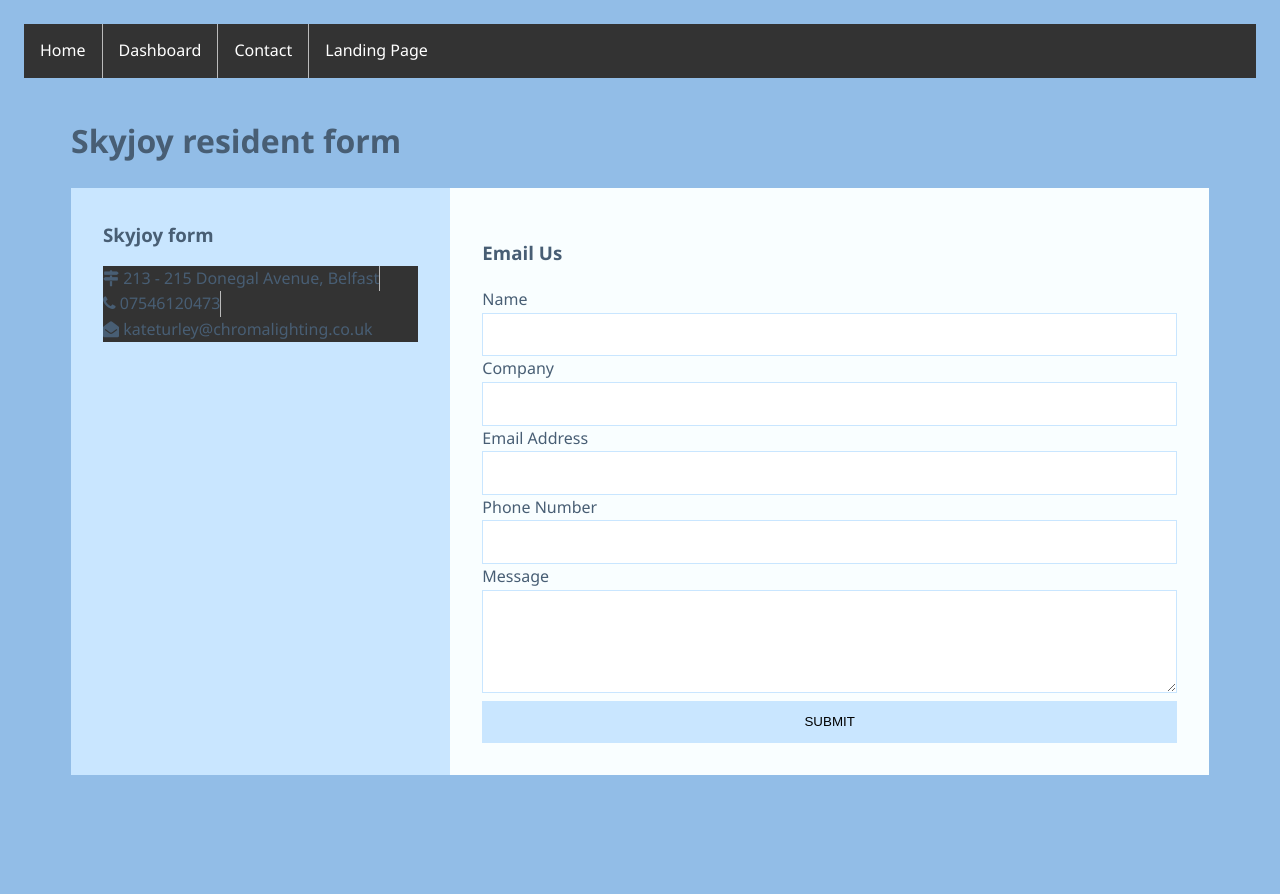
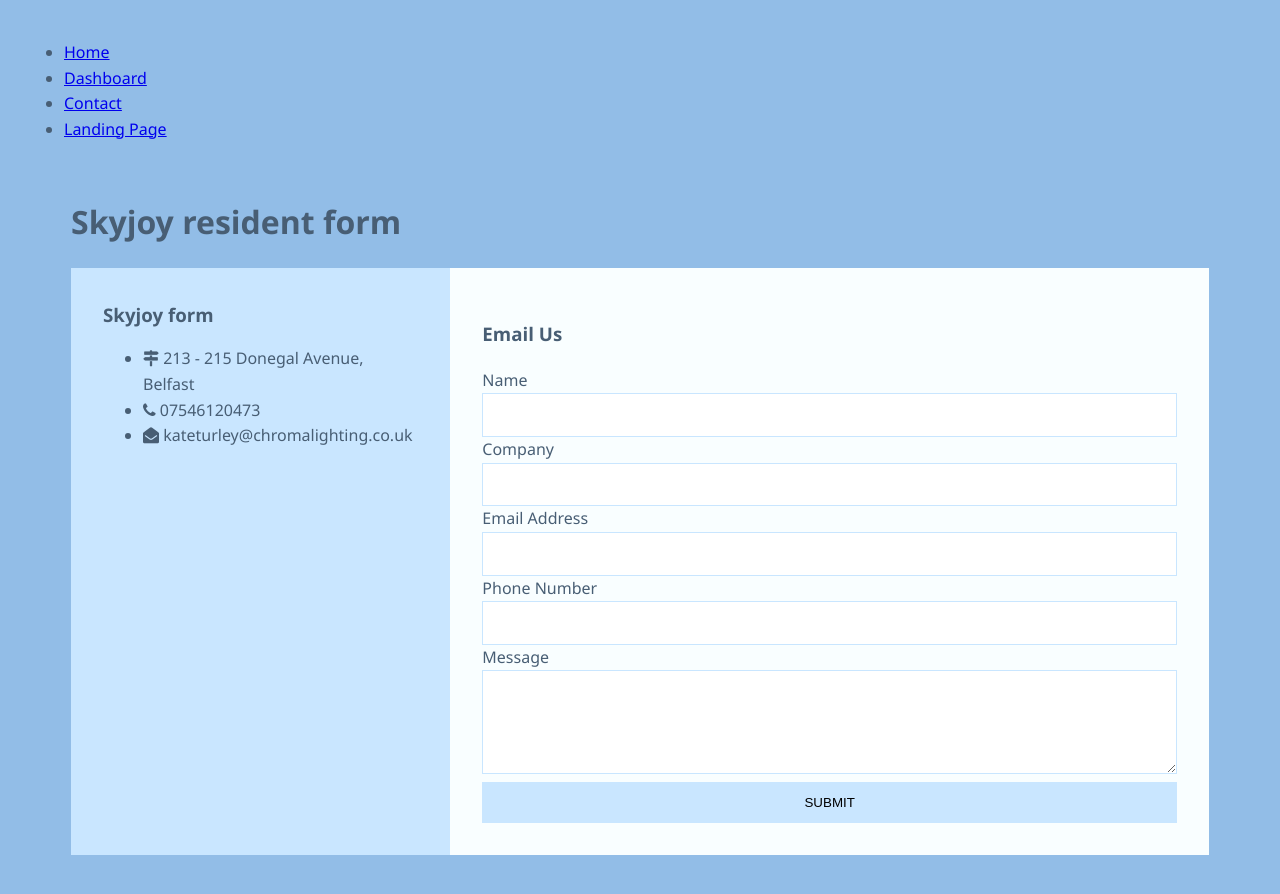
Before and after one commit to kturley21/kturley21, a website with bundled scripts: page index.html in a window 1280 px wide. Before the commit the page ends 815 px from the top, so only its background shows below. Built offline with nearby package versions, Linux system fonts and the light colour scheme.

Commit message:
Update style.css

```diff
--- a/style.css
+++ b/style.css
@@ -139,41 +139,3 @@ body{
   box-sizing: border-box;
 
 }
-
-/**/
-ul {
-  list-style-type: none;
-  margin: 0;
-  padding: 0;
-  overflow: hidden;
-  background-color: #333;
-}
-
-li {
-  float: left;
-}
-
-li a {
-  display: block;
-  color: white;
-  text-align: center;
-  padding: 14px 16px;
-  text-decoration: none;
-}
-
-/* Change the link color to #111 (black) on hover */
-li a:hover {
-  background-color: #111;
-}
-
-.active {
-  background-color: #04AA6D;
-}
-
-li {
-  border-right: 1px solid #bbb;
-}
-
-li:last-child {
-  border-right: none;
-}
```
